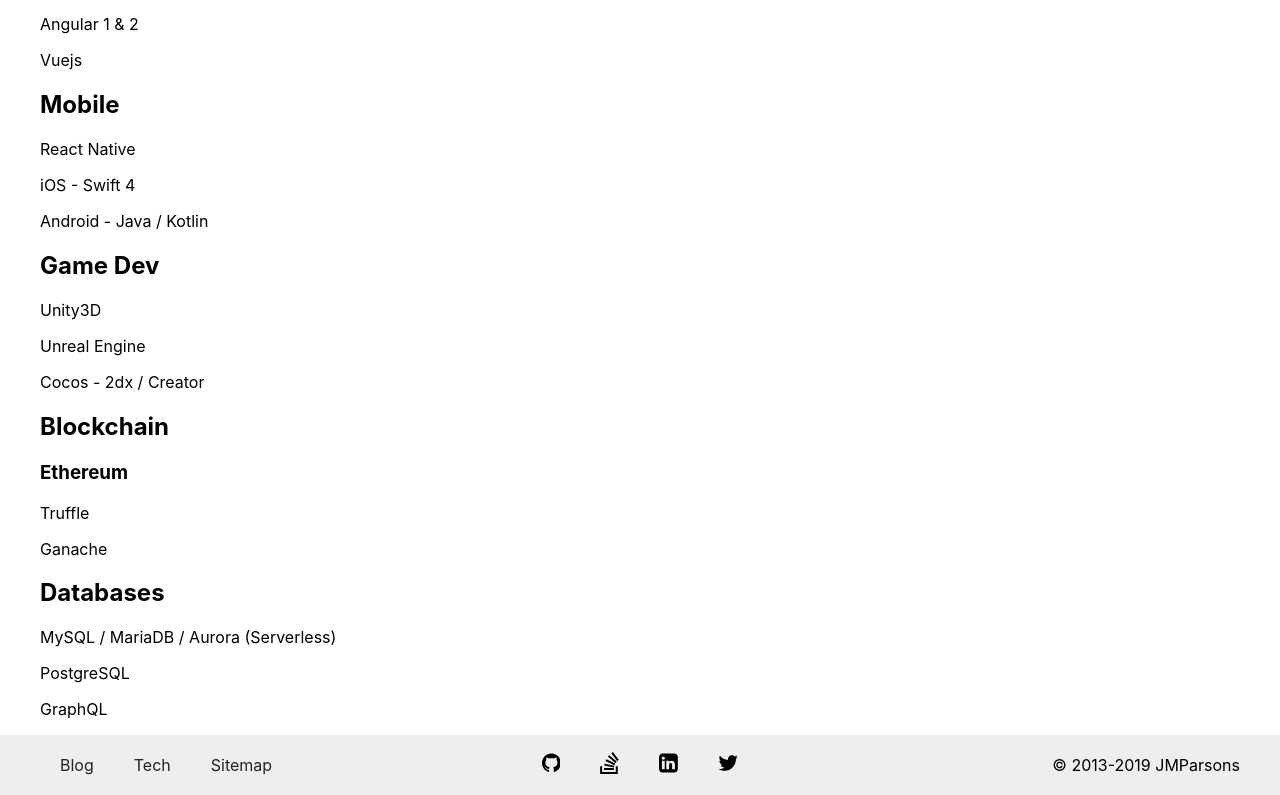
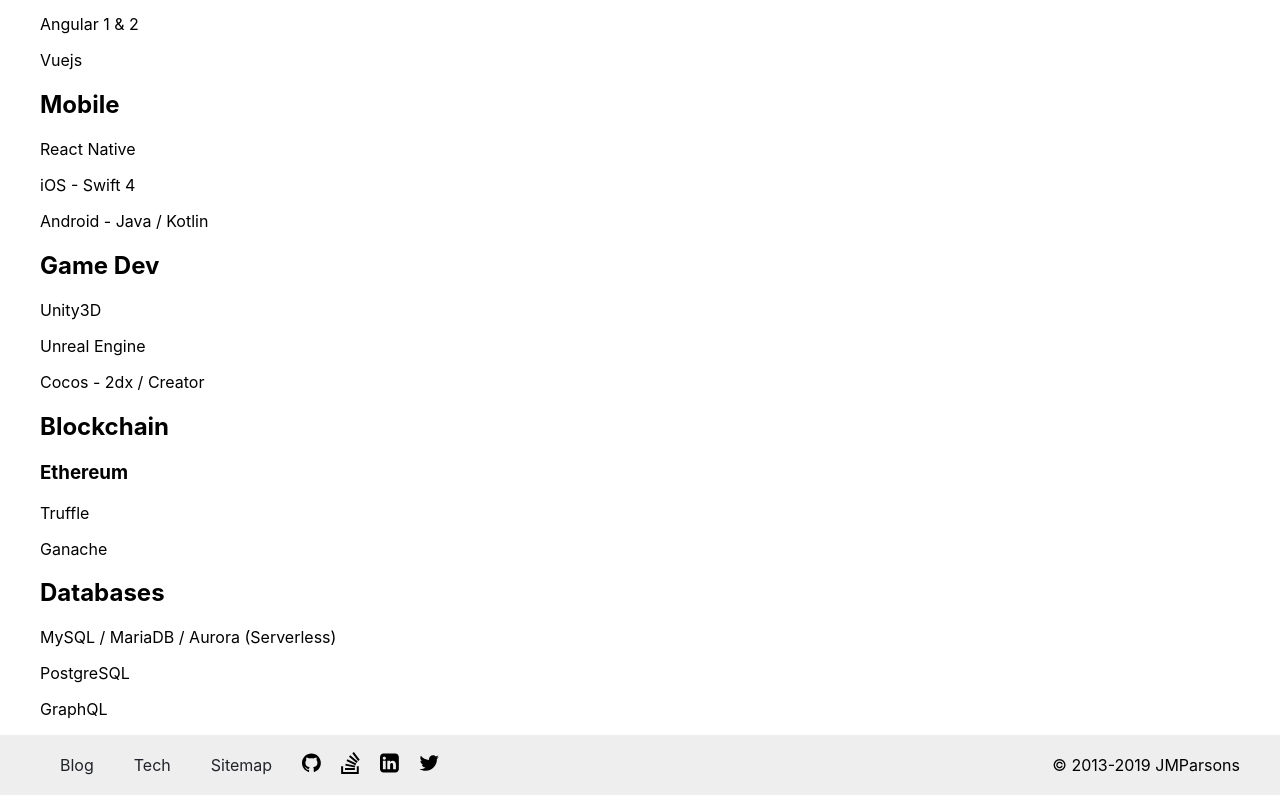
Before and after one commit to jmparsons/jmparsons.com, a React (Create React App) app: page /services in a window 1280 px wide. Shown: the part 528-1323 px from the top of the page. Built offline with nearby package versions, Linux system fonts and the light colour scheme; what @aws-amplify/api would draw is missing.

Commit message:
Cleaned up bottom nav.

```diff
--- a/src/components/Site/IconLink.tsx
+++ b/src/components/Site/IconLink.tsx
@@ -9,8 +9,9 @@ const StyledLink = styled.a`
   align-self: center;
   justify-self: center;
   color: ${({ theme }: ThxProps) => theme.main.icon};
+  padding: 0 20px;
   ${media.tablet`
-    padding: 0 20px;
+    padding: 0 10px;
   `};
 `;
 
--- a/src/components/UI/BotBarUI.tsx
+++ b/src/components/UI/BotBarUI.tsx
@@ -14,7 +14,7 @@ const BotBarGrid = styled.div`
   align-self: center;
   justify-self: center;
   ${media.tablet`
-    grid-template-columns: 1fr auto 1fr;
+    grid-template-columns: auto auto 1fr;
   `};
   ${media.desktop`
     width: ${Breakpoints.desktop / 16}em;
@@ -27,6 +27,17 @@ const BotBarGrid = styled.div`
 const BotNavBar = styled.nav`
   display: grid;
   grid-auto-flow: column;
+  height: 50px;
+  ${media.tablet`
+    height: 60px;
+    justify-content: flex-start;
+  `};
+`;
+
+const SocialBar = styled.div`
+  display: grid;
+  grid-auto-flow: column;
+  justify-content: center;
   height: 50px;
   ${media.tablet`
     height: 60px;
@@ -58,14 +69,4 @@ const CopyRight = styled.div`
   `};
 `;
 
-const SocialBar = styled.div`
-  display: grid;
-  grid-auto-flow: column;
-  height: 50px;
-  ${media.tablet`
-    height: 60px;
-    justify-content: flex-start;
-  `};
-`;
-
 export { BotBarCon, BotBarGrid, BotNavBar, BotLink, CopyRight, SocialBar };
```
